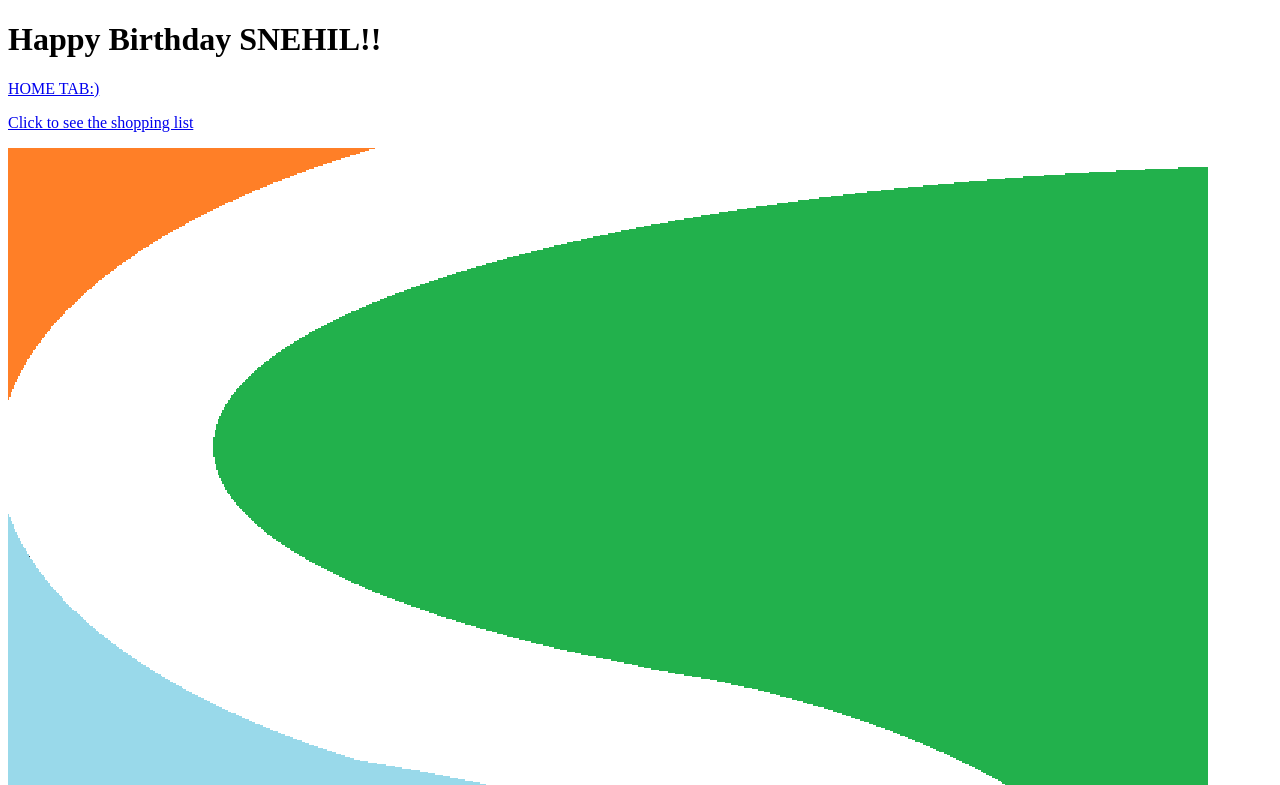
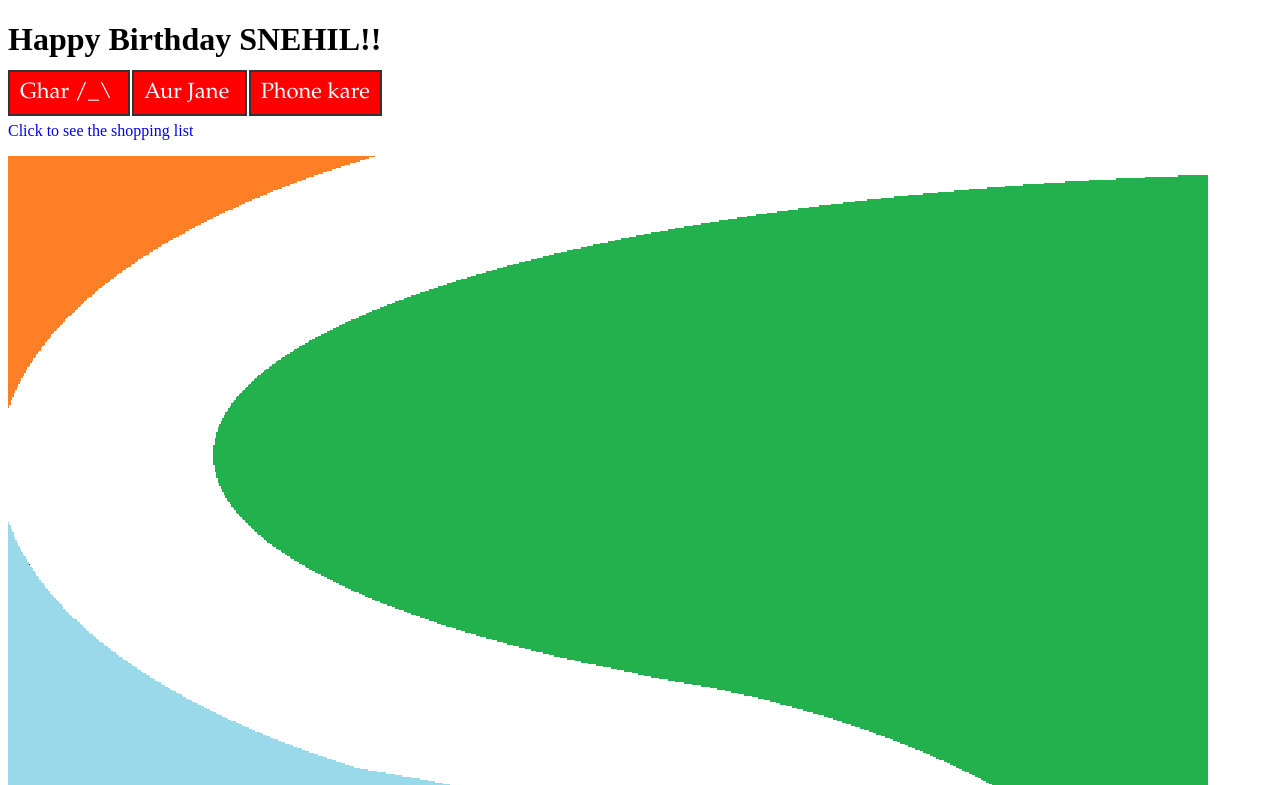
Before and after one commit to snehil001/MyOnlinePresenceWebsite, a plain HTML site: page index.html in a window 1280 px wide. Shown: the top 785 px of the page. Drawn offline with Linux system fonts and the light colour scheme.

Commit message:
Changed index.html

```diff
--- a/index.html
+++ b/index.html
@@ -4,17 +4,36 @@
 	<TITLE>
    	SNEHIL KUMAR
 	</TITLE>
-	<link rel="icon" href="Assets/logo 800 px.png">
+	<link rel="icon" href="Assets/logo.png">
+	<link rel="stylesheet" href="style.css">
 	</HEAD>
 	<BODY>
 		<H1>
 			Happy Birthday SNEHIL!!
 		</H1>
 		<p>
-			<a href="home.html">HOME TAB:)</a>
+			<ul id="MENU">
+				<li>
+					<a href="home.html">
+						Ghar /_\
+					</a>
+				</li>
+				<li>
+					<a href="about.html">
+						Aur Jane
+					</a>
+				</li>
+				<li>
+					<a href="contact.html">
+						Phone kare
+					</a>
+				</li>
+			</ul>
 		</p>
 		<p>
-			<a href="#shopping">Click to see the shopping list</a>
+			<a href="#shopping">
+				Click to see the shopping list
+			</a>
 		</p>
 		<img src="Assets/logo 1200 px.png">
 		<SECTION id="shopping">
--- /dev/null
+++ b/style.css
@@ -0,0 +1,28 @@
+ul#MENU{
+	margin: 0;
+	padding: 0;
+}
+
+ul#MENU li{
+	display: inline;
+	list-style-type: none;
+}
+
+ul#MENU a:link, ul#MENU a:visited {
+	text-decoration: none;
+	background: red;
+	color: white;
+	padding: 10px;
+	margin-right: 2px;
+	font-size: 22px;
+	font-family: Garamond;
+	border: 2px solid #333;
+}
+
+ul#MENU a:hover, ul#MENU a:active {
+	background: hotpink;
+}
+
+a {
+	text-decoration: none;
+}
```
Also changed, not shown: about.html (added, +17 -0 lines), contact.html (added, +17 -0 lines), Assets/logo.png (added).
